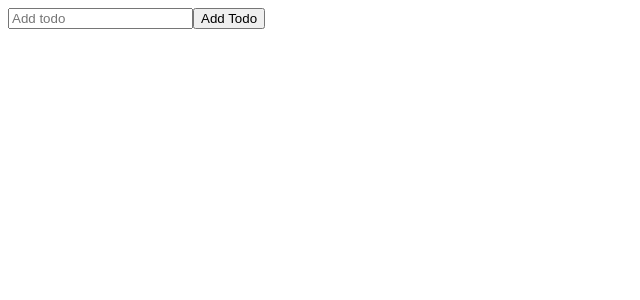
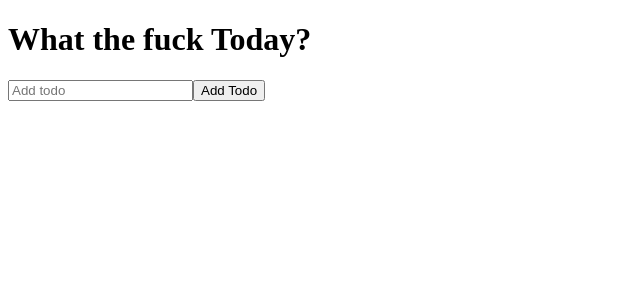
Before and after one commit to Drinisit/todo-list, a React (Create React App) app: page / in a window 1280 px wide. Shown: the top 300 px of the page, without its empty margins (0-640 px from the left). Built offline with nearby package versions, Linux system fonts and the light colour scheme.

Commit message:
Add: Todos

```diff
--- a/src/App.js
+++ b/src/App.js
@@ -1,10 +1,10 @@
 import './App.css';
-import TodoForm from './components/TodoForm';
+import TodoList from './components/TodoList';
 
 function App() {
   return (
     <>
-      <TodoForm />
+      <TodoList />
     </>
   );
 }
--- a/src/components/TodoForm.js
+++ b/src/components/TodoForm.js
@@ -10,10 +10,10 @@
 const handleSubmit = e =>{
      e.preventDefault();
 
-    // props.onSubmit({
-    //     id: Math.floor(Math.random() * 10000),
-    //     text: input
-    // });
+    props.onSubmit({
+        id: Math.floor(Math.random() * 10000),
+        text: input
+    });
 
     setInput('');
 };
--- a/src/components/TodoList.js
+++ b/src/components/TodoList.js
@@ -0,0 +1,26 @@
+import React, {useState} from 'react'
+import TodoForm from './TodoForm'
+
+function TodoList() {
+    const [todos, setTodos] = useState([]);
+
+    const addTodo = todo => {
+      if(!todo.text || /^\s*$/.test(todo.text)){
+        return;
+      }
+
+      const newTodos = [todo, ...todos];
+
+      setTodos(newTodos);
+      console.log(...todos);
+    };
+
+  return (
+    <div>
+        <h1>What the fuck Today?</h1>
+        <TodoForm onSubmit={addTodo}/>
+    </div>
+  );
+}
+
+export default TodoList
```
